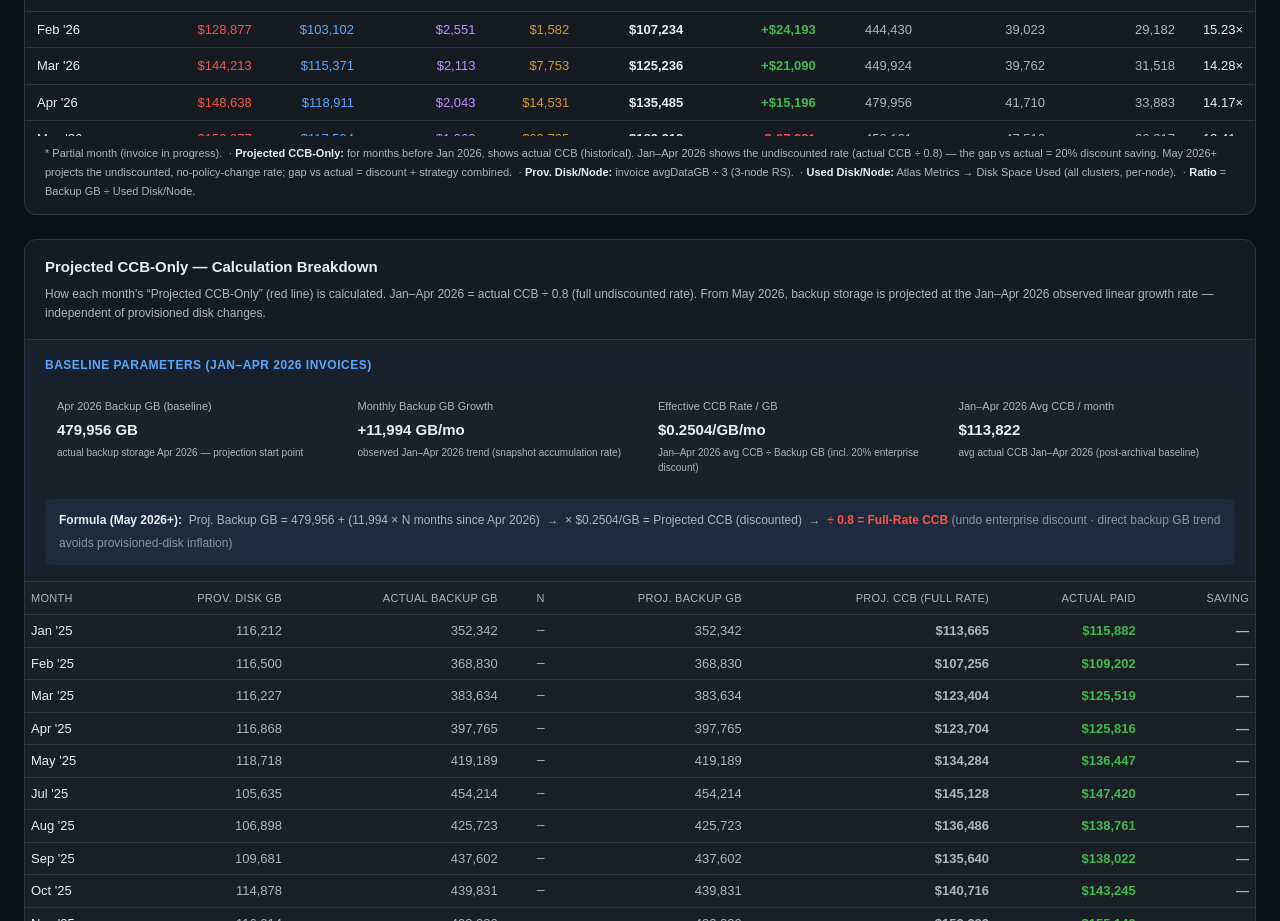
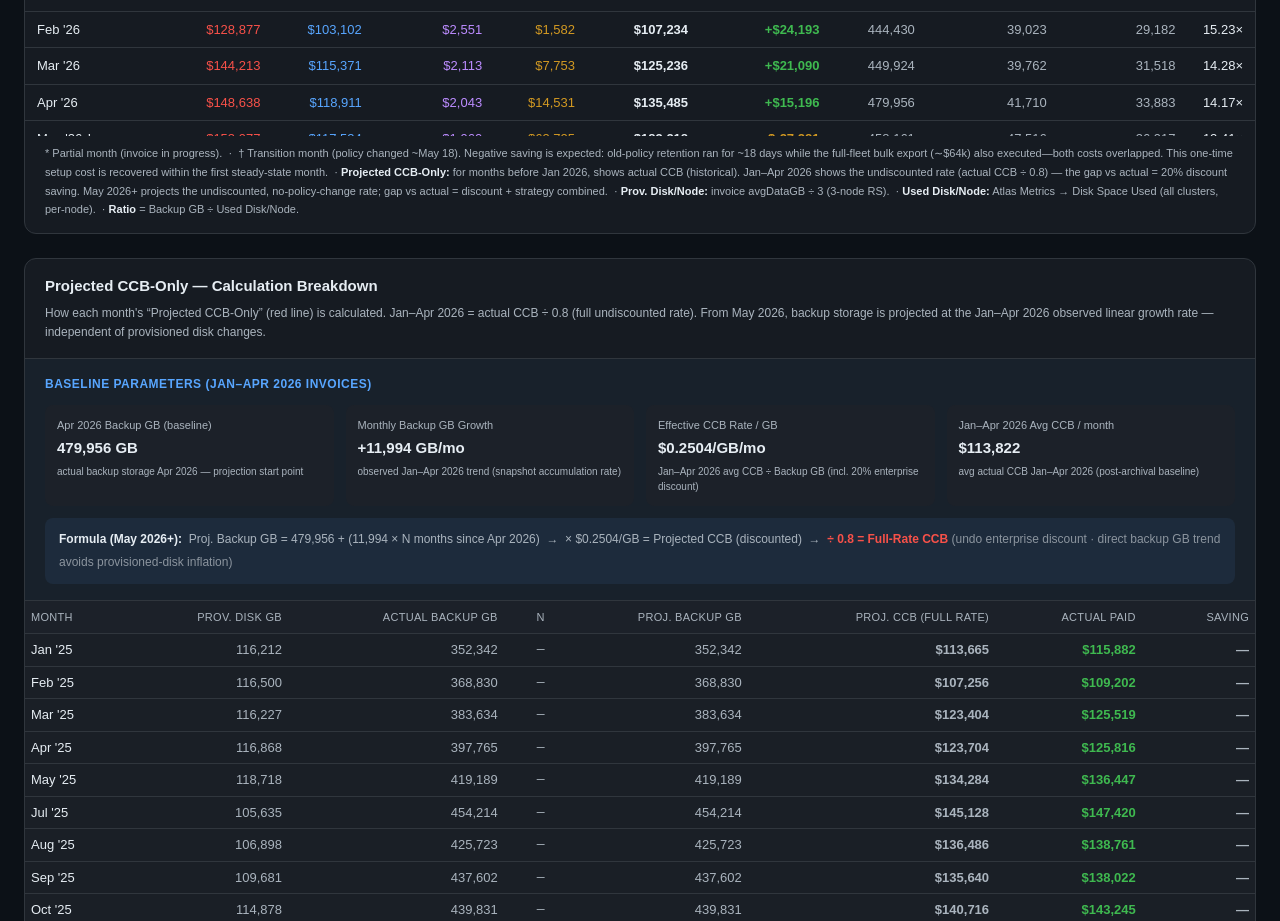
Before and after one commit to nitin-mongo/backup, a Next.js app: page / in a window 1280 px wide. Shown: the part 1940-2861 px from the top of the page. Built offline with nearby package versions, Linux system fonts and the light colour scheme; no server answers; the database is empty.

Commit message:
fix: mark May as transition month with amber saving, explain overlap in footnote

```diff
--- a/components/tabs/OverviewTab.tsx
+++ b/components/tabs/OverviewTab.tsx
@@ -353,12 +353,16 @@ export default function OverviewTab({ data }: Props) {
                 const bkpGB   = mt[m]?.avgBackupGB || 0;
                 const ratio   = usedGB > 0 ? (bkpGB / usedGB).toFixed(2) : '-';
                 const provPerNode = Math.round((mt[m]?.avgDataGB || 0) / 3);
-                const isOpt   = m >= OPT_START;
-                const showSav = isOpt && Math.abs(saving) > 500;
+                const isOpt        = m >= OPT_START;
+                const isTransition = m === POLICY_START;  // May 2026 — both old retention + new export ran
+                const showSav  = isOpt && Math.abs(saving) > 500;
                 const isPartial = partialMonths.includes(m);
+                const savColor  = !showSav ? 'var(--text2)'
+                  : isTransition && saving < 0 ? '#d29922'   // amber for expected transition cost
+                  : saving >= 0 ? 'var(--green)' : 'var(--red)';
                 return (
                   <tr key={m} style={{ opacity: isPartial ? 0.65 : 1 }}>
-                    <td style={{ fontWeight: 500 }}>{monthLabel(m)}{isPartial ? ' *' : ''}</td>
+                    <td style={{ fontWeight: 500 }}>{monthLabel(m)}{isPartial ? ' *' : ''}{isTransition ? ' †' : ''}</td>
                     <td style={{ textAlign: 'right', color: isOpt ? (discountOn ? '#d29922' : '#f85149') : 'var(--text2)' }}>
                       {fmt(hypo)}{hypoRef && isOpt ? <span style={{ fontSize: 10, color: 'rgba(248,81,73,.6)', marginLeft: 4 }}>({fmt(hypoRef)})</span> : null}
                     </td>
@@ -366,9 +370,8 @@ export default function OverviewTab({ data }: Props) {
                     <td style={{ textAlign: 'right', color: '#bc8cff' }}>{(mt[m]?.cloudBackup || 0) > 0 ? fmt(mt[m].cloudBackup) : '—'}</td>
                     <td style={{ textAlign: 'right', color: '#d29922' }}>{(mt[m]?.totalExport || 0) > 0 ? fmt(mt[m].totalExport) : '—'}</td>
                     <td style={{ textAlign: 'right', fontWeight: 600 }}>{fmt(act)}</td>
-                    <td style={{ textAlign: 'right', fontWeight: 700, color: showSav ? (saving >= 0 ? 'var(--green)' : 'var(--red)') : 'var(--text2)' }}>
-                      {showSav ? (saving >= 0 ? '+' : '') + fmt(saving) : '—'}
-                    </td>
+                    <td style={{ textAlign: 'right', fontWeight: 700, color: savColor }}>
+                      {showSav ? (saving >= 0 ? '+' : '') + fmt(saving) : '—'}</td>
                     <td style={{ textAlign: 'right', color: 'var(--text2)' }}>{Math.round(bkpGB).toLocaleString()}</td>
                     <td style={{ textAlign: 'right', color: 'var(--text2)' }}>{provPerNode.toLocaleString()}</td>
                     <td style={{ textAlign: 'right', color: 'var(--text2)' }}>{usedGB > 0 ? Math.round(usedGB).toLocaleString() : '—'}</td>
@@ -391,6 +394,7 @@ export default function OverviewTab({ data }: Props) {
         </div>
         <div style={{ padding: '8px 20px 14px', fontSize: 11, color: 'var(--text2)', lineHeight: 1.7 }}>
           * Partial month (invoice in progress). &nbsp;·&nbsp;
+          † Transition month (policy changed ~May 18). Negative saving is expected: old-policy retention ran for ~18 days while the full-fleet bulk export (∼$64k) also executed—both costs overlapped. This one-time setup cost is recovered within the first steady-state month. &nbsp;·&nbsp;
           <strong>Projected CCB-Only:</strong> for months before Jan 2026, shows actual CCB (historical). Jan–Apr 2026 shows the undiscounted rate (actual CCB ÷ 0.8) — the gap vs actual = 20% discount saving. May 2026+ projects the undiscounted, no-policy-change rate; gap vs actual = discount + strategy combined. &nbsp;·&nbsp;
           <strong>Prov. Disk/Node:</strong> invoice avgDataGB ÷ 3 (3-node RS). &nbsp;·&nbsp;
           <strong>Used Disk/Node:</strong> Atlas Metrics → Disk Space Used (all clusters, per-node). &nbsp;·&nbsp;
```
